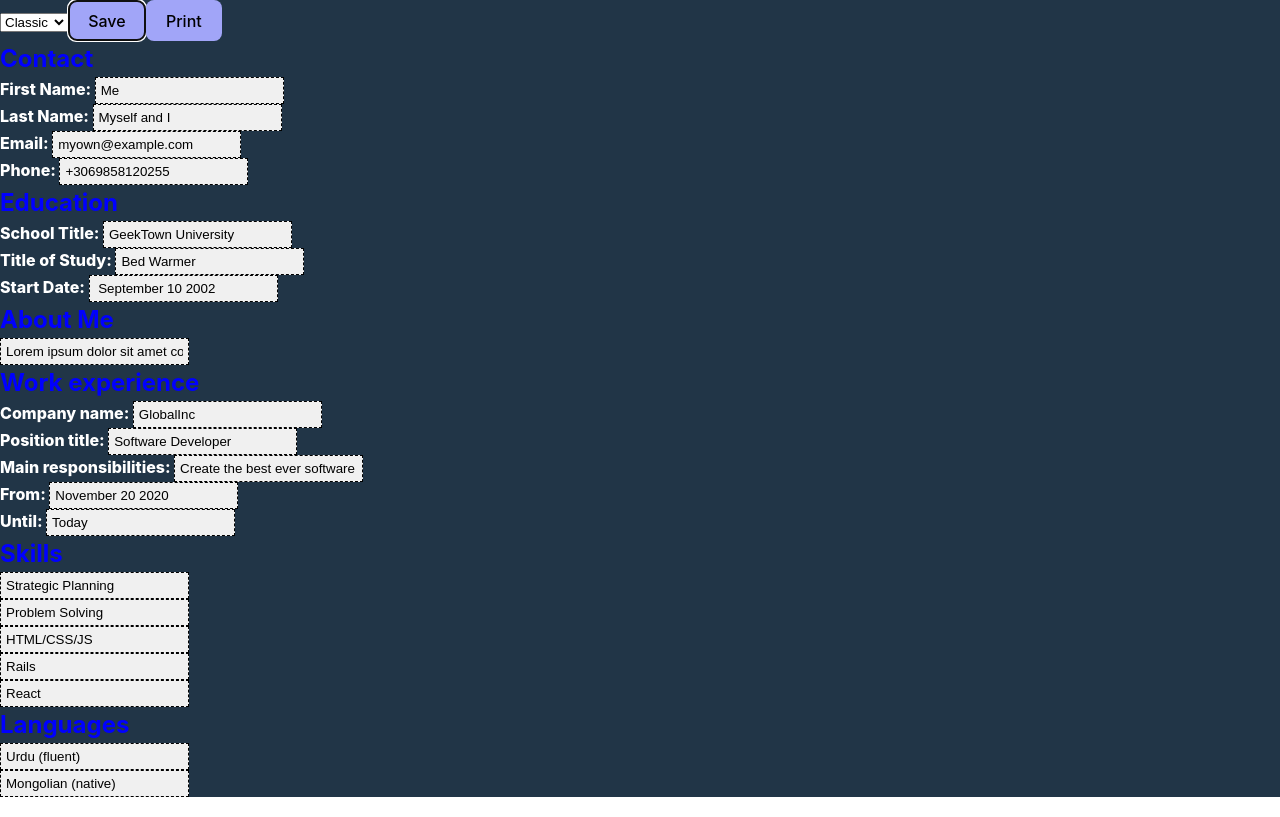
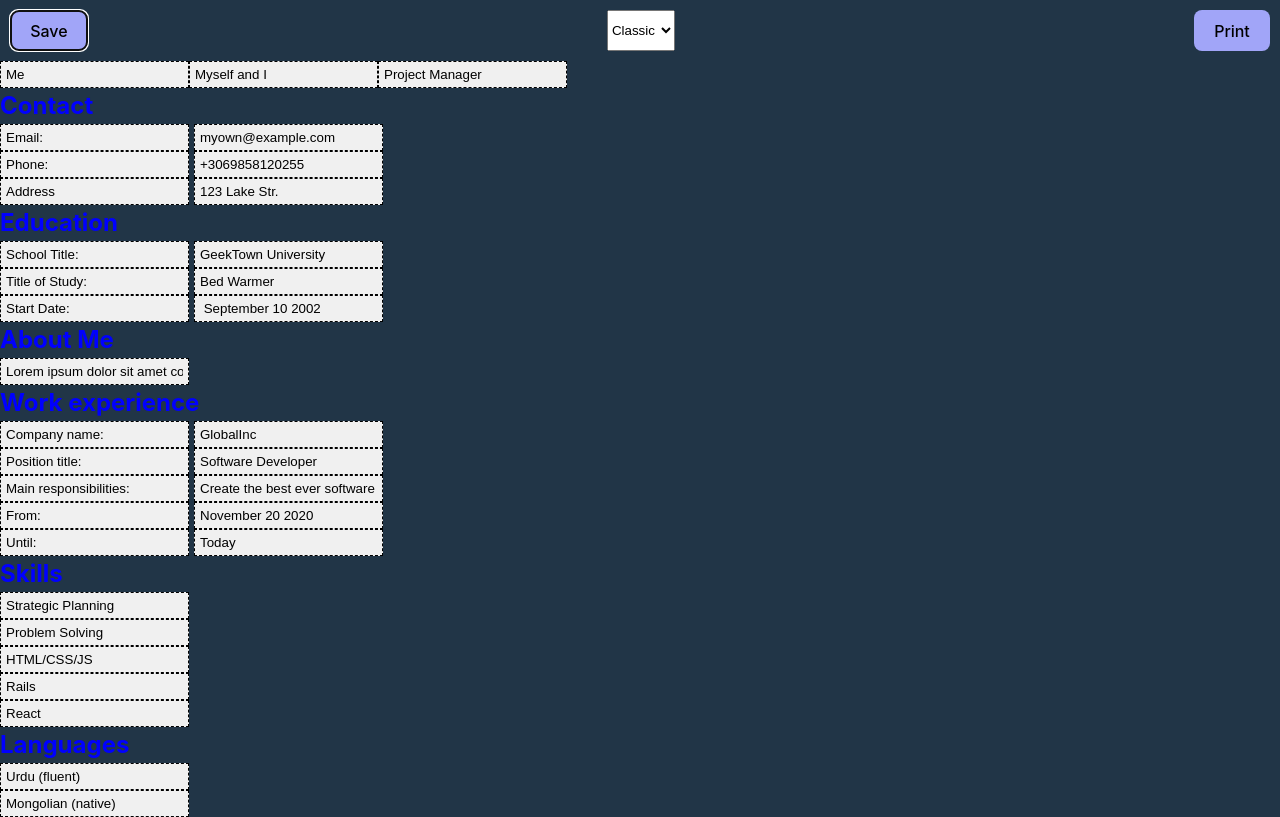
Before and after one commit to NikEmman/cv_react, a React (Vite) app: page / in a window 1280 px wide. Both pictures are taken after a click on the button "Edit". Built offline with nearby package versions, Linux system fonts and the light colour scheme.

Commit message:
Add personal details

```diff
--- a/src/App.css
+++ b/src/App.css
@@ -13,6 +13,12 @@
 .body-classic {
   background-color: #213547;
   color: white;
+  min-height: 100vh;
+}
+header {
+  display: flex;
+  padding: 10px;
+  justify-content: space-between;
 }
 
 button {
@@ -50,3 +56,7 @@ label {
 .ul-classic {
   list-style-type: none;
 }
+.listItem {
+  display: flex;
+  gap: 5px;
+}
--- a/src/App.jsx
+++ b/src/App.jsx
@@ -2,7 +2,6 @@ import { useState } from "react";
 import Section from "./Section";
 import defaultData from "./data";
 import "./App.css";
-import Button from "./Button";
 
 function App() {
   const [isEditable, setIsEditable] = useState(false);
@@ -17,6 +16,18 @@ function App() {
     setIsEditable(false);
     console.log("Data saved:", myData);
   };
+  const handlePersonalChange = (fieldName, newValue) => {
+    setMyData((prevData) => {
+      const updatedSections = [...prevData.sections];
+
+      updatedSections[0] = {
+        ...updatedSections[0],
+        [fieldName]: newValue,
+      };
+
+      return { ...prevData, sections: updatedSections };
+    });
+  };
 
   const updateSection = (updatedSection) => {
     const updatedData = {
@@ -28,7 +39,9 @@ function App() {
     setMyData(updatedData);
   };
 
-  const sections = myData.sections.map((section) => (
+  const sections = myData.sections
+    .filter((sec) => sec.title != "Person")
+    .map((section) => (
       <Section
         key={section.title}
         section={section}
@@ -37,21 +50,50 @@ function App() {
         theme={theme}
       />
     ));
+  const personalSection = myData.sections[0];
 
   return (
     <div className={`body-${theme}`}>
       <header>
+        {isEditable ? (
+          <button onClick={handleSaveClick}>Save</button>
+        ) : (
+          <button onClick={handleEditClick}>Edit</button>
+        )}
         <select name="theme" onChange={(e) => setTheme(e.target.value)}>
           <option value="classic">Classic</option>
           <option value="modern">Modern</option>
         </select>
-        <Button
-          onEditClick={handleEditClick}
-          onSaveClick={handleSaveClick}
-          isEditable={isEditable}
-        ></Button>
+
         <button onClick={window.print}>Print</button>
       </header>
+      {isEditable ? (
+        <>
+          <input
+            contentEditable={isEditable}
+            placeholder="First Name"
+            value={personalSection.firstName}
+            onChange={(e) => handlePersonalChange("firstName", e.target.value)}
+          />
+          <input
+            contentEditable={isEditable}
+            placeholder="Last Name"
+            value={personalSection.lastName}
+            onChange={(e) => handlePersonalChange("lastName", e.target.value)}
+          />
+          <input
+            contentEditable={isEditable}
+            placeholder="Job Title"
+            value={personalSection.jobTitle}
+            onChange={(e) => handlePersonalChange("jobTitle", e.target.value)}
+          />
+        </>
+      ) : (
+        <>
+          <h3>{personalSection.firstName + " " + personalSection.lastName}</h3>
+          <h4>{personalSection.jobTitle}</h4>
+        </>
+      )}
 
       {sections}
     </div>
--- a/src/Button.jsx
+++ /dev/null
@@ -1,7 +0,0 @@
-/* eslint-disable react/prop-types */
-
-export default function Button({isEditable, onEditClick, onSaveClick}){
-    return(
-        <button onClick ={isEditable ? onSaveClick:onEditClick}>{isEditable ? "Save":"Edit"}</button>
-    )
-}
--- a/src/Item.jsx
+++ b/src/Item.jsx
@@ -6,16 +6,28 @@ function Item({ item, isEditable, onChange, theme }) {
 
   return (
     <li className={`li-${theme}`}>
-      <label>{item.field} </label>
       {isEditable ? (
+        <div className="listItem">
+          {item.field && (
+            <input
+              type="text"
+              value={item.field}
+              onChange={handleChange}
+              contentEditable={isEditable}
+            />
+          )}
           <input
             type="text"
             value={item.value}
             onChange={handleChange}
             contentEditable={isEditable}
           />
+        </div>
       ) : (
+        <>
+          <span>{item.field} </span>
           <span>{item.value}</span>
+        </>
       )}
     </li>
   );
--- a/src/data.js
+++ b/src/data.js
@@ -1,12 +1,17 @@
 const defaultData = {
   sections: [
     {
+      title: "Person",
+      firstName: "Me",
+      lastName: "Myself and I",
+      jobTitle: "Project Manager",
+    },
+    {
       title: "Contact",
       items: [
-        { field: "First Name:", value: "Me" },
-        { field: "Last Name:", value: "Myself and I" },
         { field: "Email:", value: "myown@example.com" },
         { field: "Phone:", value: "+3069858120255" },
+        { field: "Address", value: "123 Lake Str." },
       ],
     },
     {
```
Lines whose indentation alone changed are shown as unchanged.
